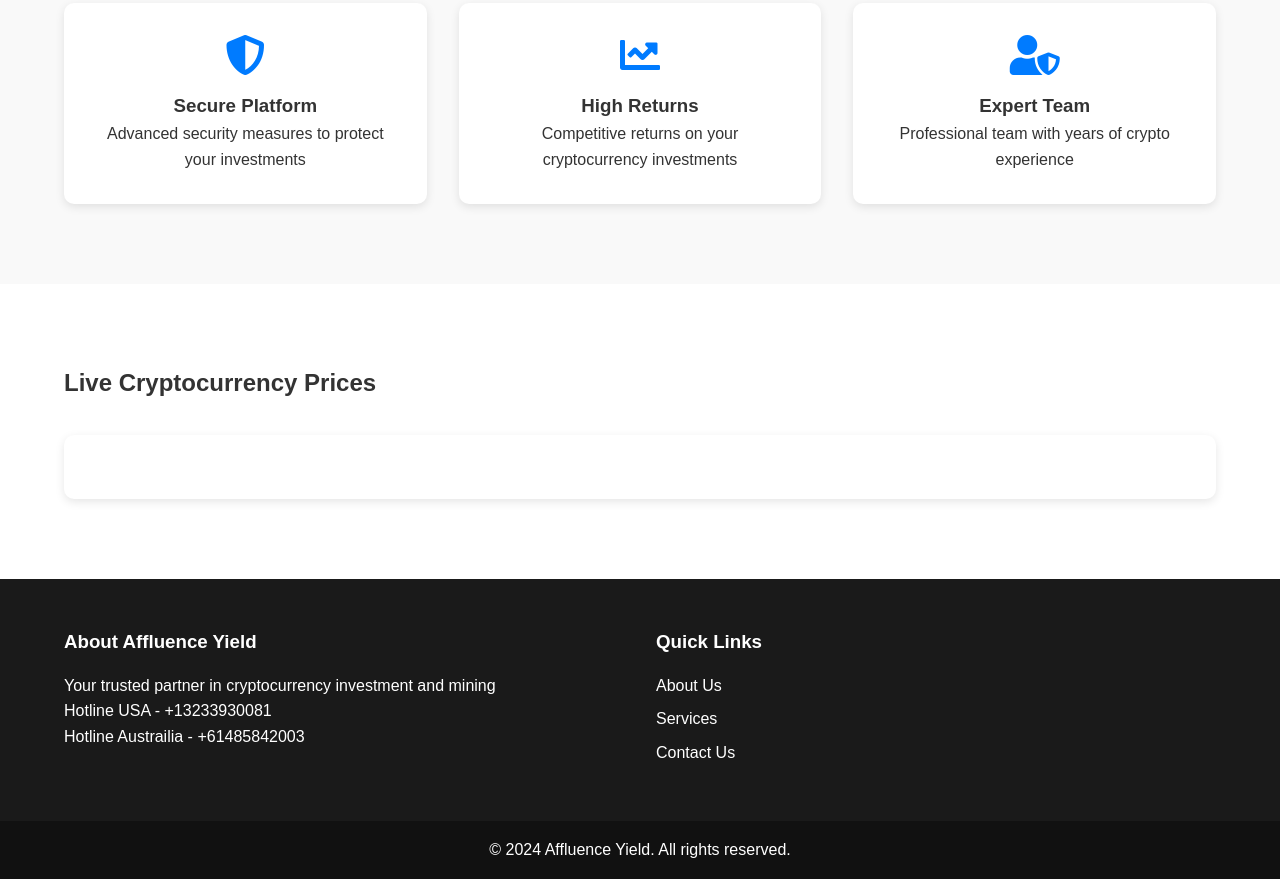
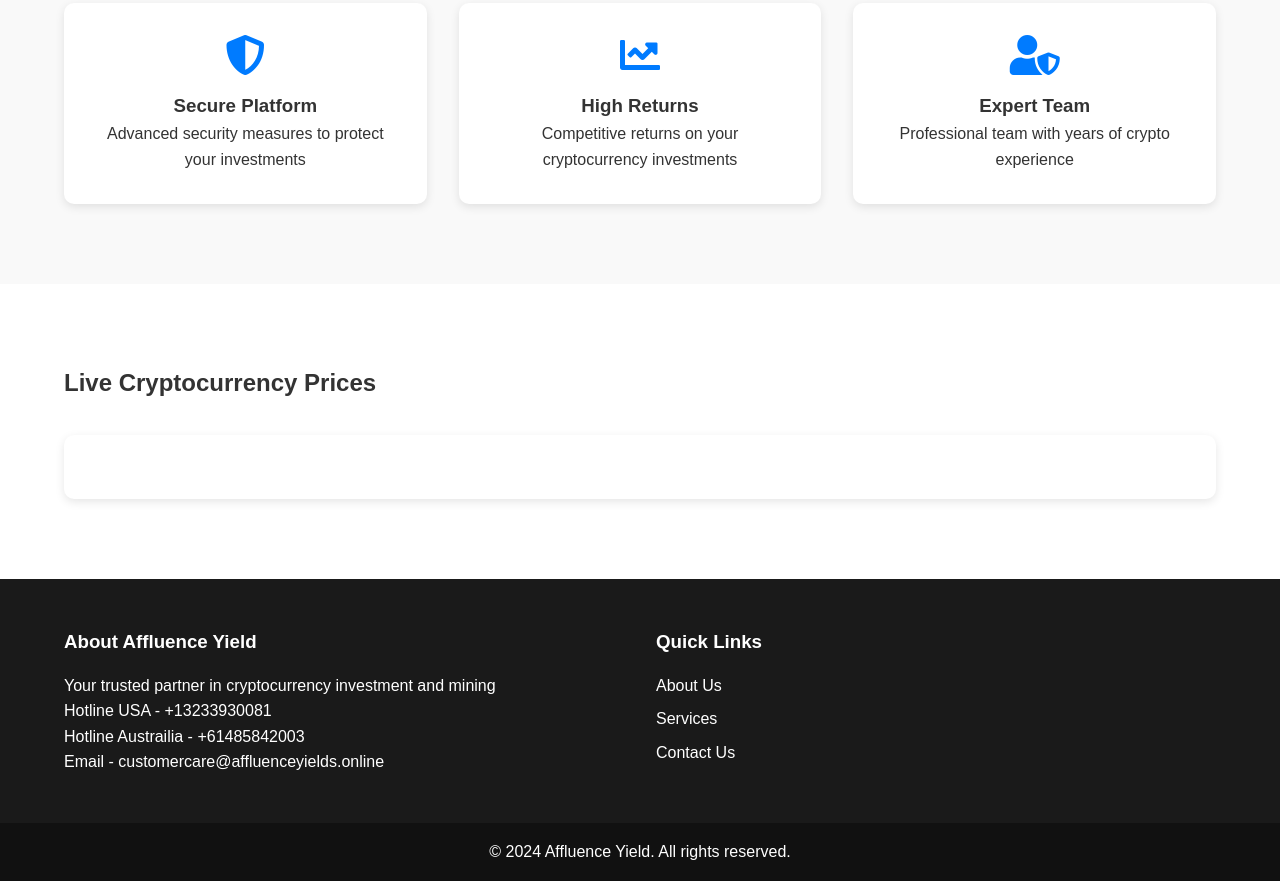
Before and after one commit to affluenceyieldd/com, a website: page index.html in a window 1280 px wide. Shown: the part 1039-1920 px from the top of the page. Drawn offline with Linux system fonts and the light colour scheme; no server answers.

Commit message:
Update index.html

```diff
--- a/index.html
+++ b/index.html
@@ -81,6 +81,7 @@
                 <p>Your trusted partner in cryptocurrency investment and mining</p>
                 <p>Hotline USA - +13233930081</p>
                 <p>Hotline Austrailia - +61485842003</p>
+                <p>Email - customercare@affluenceyields.online</p>
             </div>
             <div class="footer-section">
                 <h3>Quick Links</h3>
```
